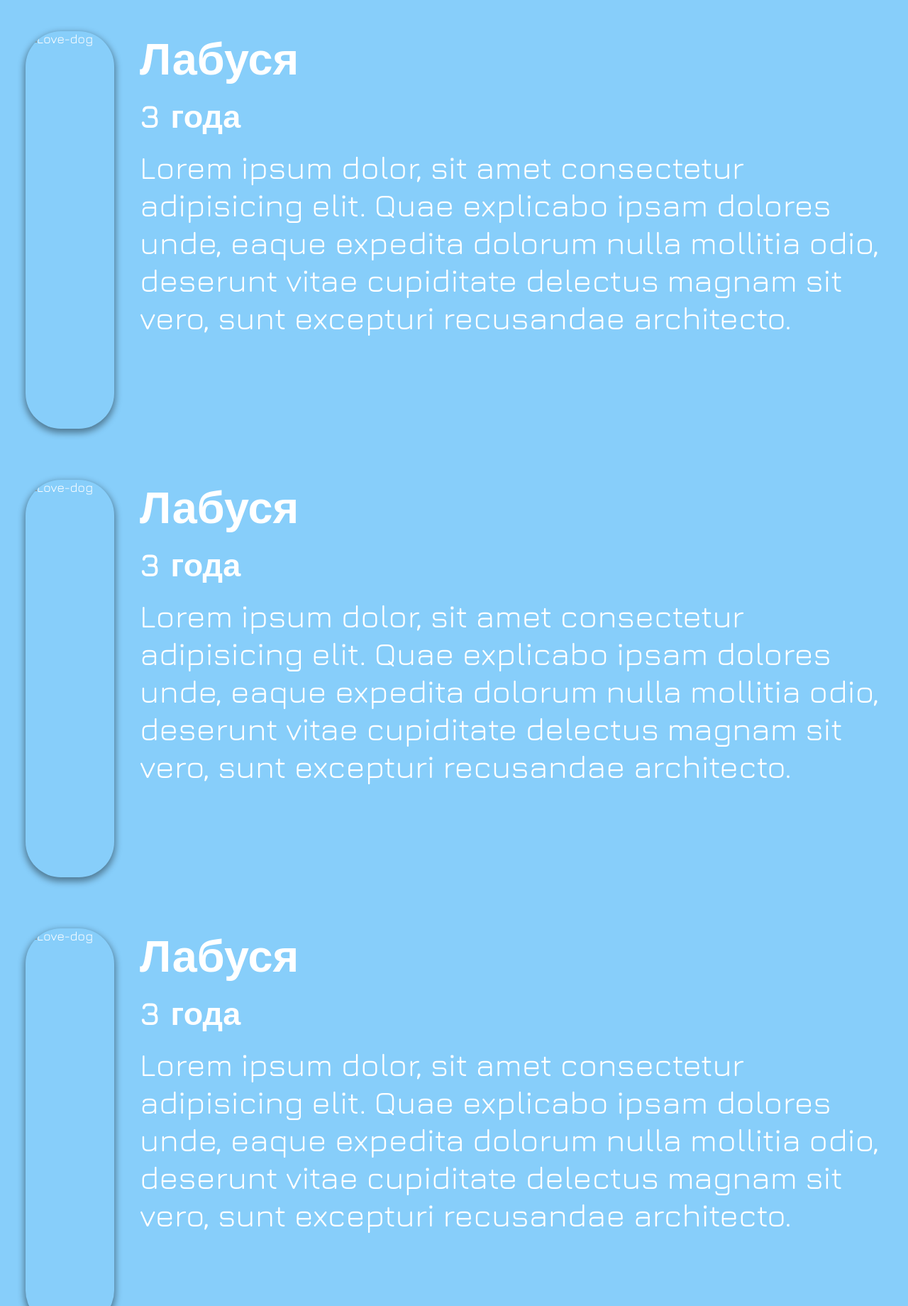
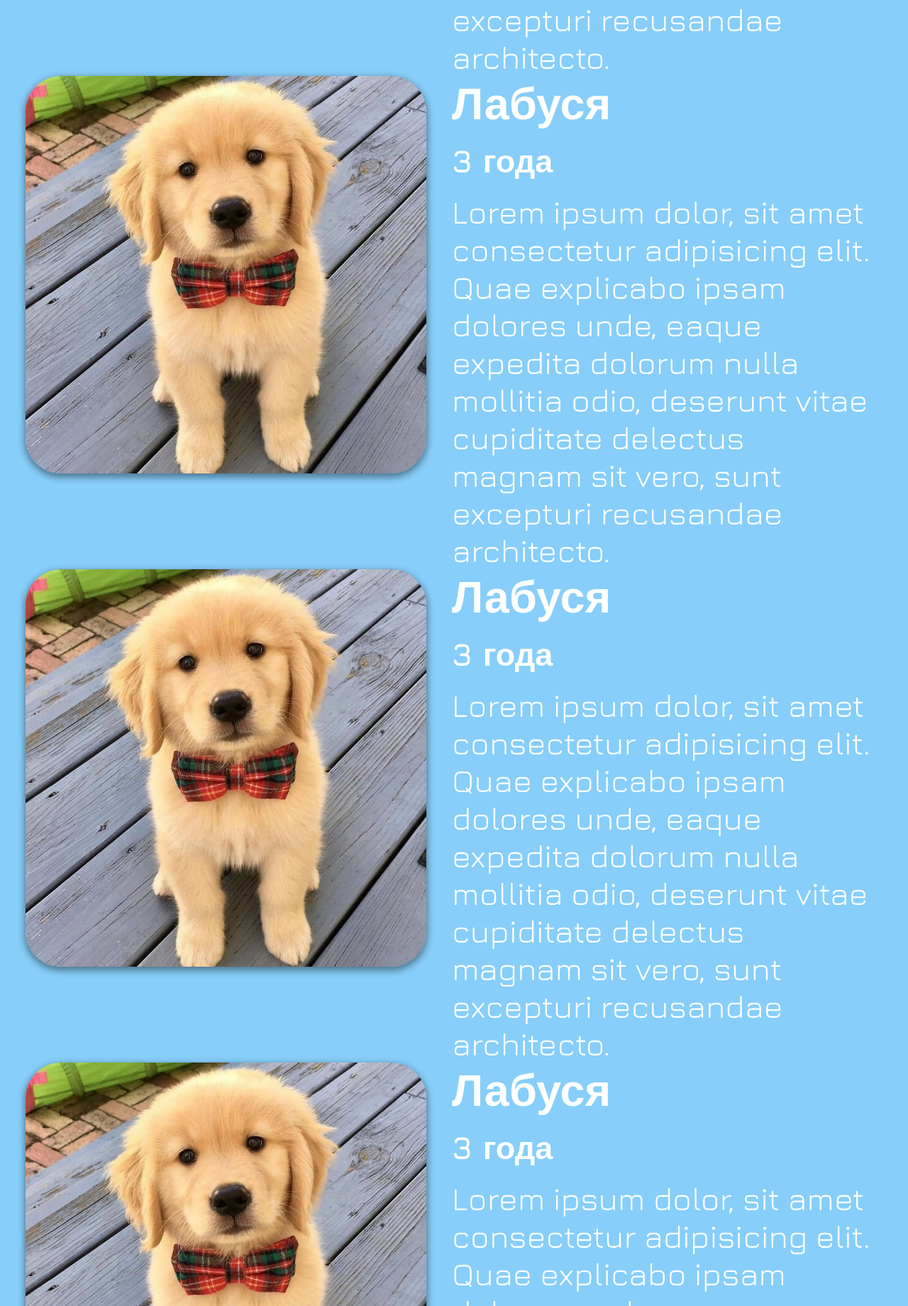
Before and after one commit to Asparagusssa/dog-and-cat, a plain HTML site: page Dog.html in a window 1280 px wide. Shown: the part 960-2800 px from the top of the page at 71% size. Drawn offline with nearby package versions, Linux system fonts and the light colour scheme; the site is published under a folder, as on GitHub Pages, so addresses that start at the root find nothing.

Commit message:
Update Dog.html

```diff
--- a/Dog.html
+++ b/Dog.html
@@ -31,7 +31,7 @@
             </div>
 
             <section class="dog-one">
-                <img src="/img/dog1.jpeg" alt="Love-dog" class="img-first">
+                <img src="img/dog1.jpeg" alt="Love-dog" class="img-first">
                 <div class="dog-text">
                     <h2 class="text-h2">Лабуся</h2>
                     <p class="text-p"><b>3 года</b></p>
@@ -40,7 +40,7 @@
             </section>
 
             <section class="dog-one">
-                <img src="/img/dog1.jpeg" alt="Love-dog" class="img-first">
+                <img src="img/dog1.jpeg" alt="Love-dog" class="img-first">
                 <div class="dog-text">
                     <h2 class="text-h2">Лабуся</h2>
                     <p class="text-p"><b>3 года</b></p>
@@ -49,7 +49,7 @@
             </section>
 
             <section class="dog-one">
-                <img src="/img/dog1.jpeg" alt="Love-dog" class="img-first">
+                <img src="img/dog1.jpeg" alt="Love-dog" class="img-first">
                 <div class="dog-text">
                     <h2 class="text-h2">Лабуся</h2>
                     <p class="text-p"><b>3 года</b></p>
@@ -58,7 +58,7 @@
             </section>
 
             <section class="dog-one">
-                <img src="/img/dog1.jpeg" alt="Love-dog" class="img-first">
+                <img src="img/dog1.jpeg" alt="Love-dog" class="img-first">
                 <div class="dog-text">
                     <h2 class="text-h2">Лабуся</h2>
                     <p class="text-p"><b>3 года</b></p>
```
